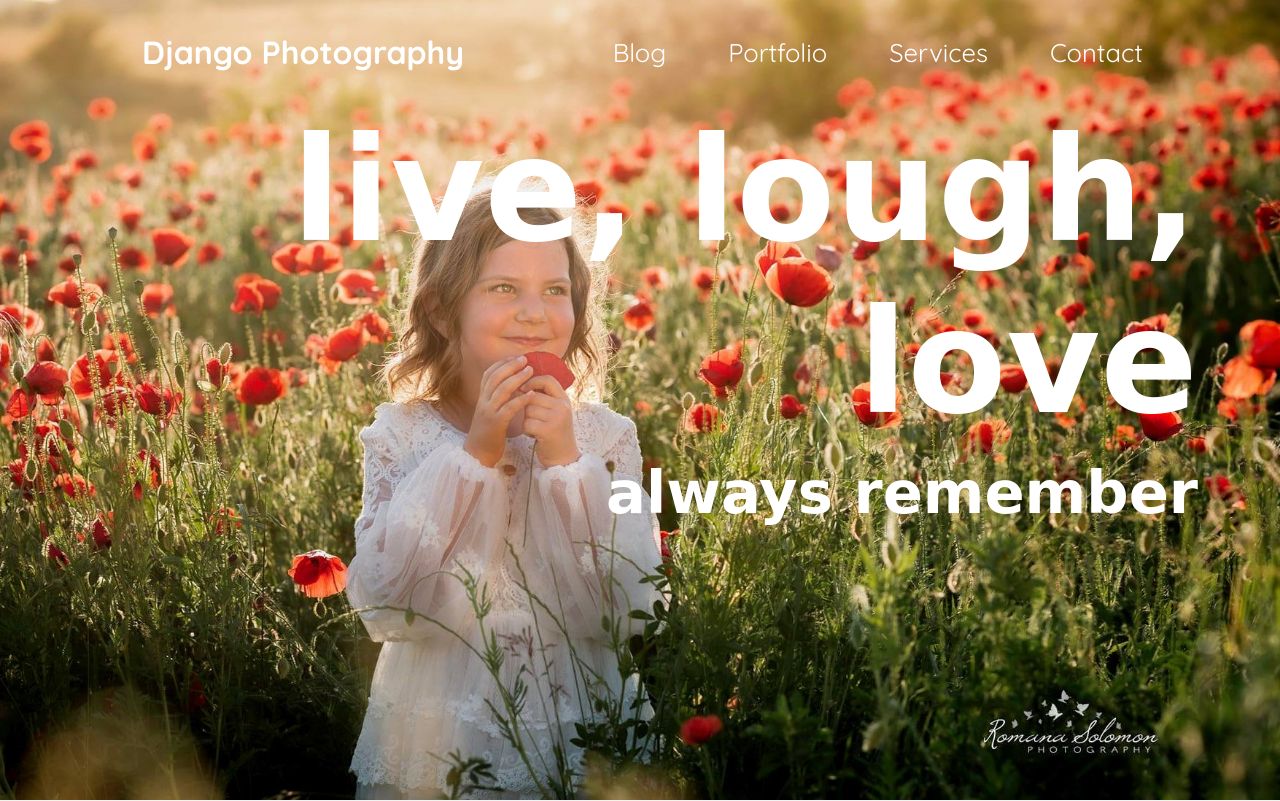
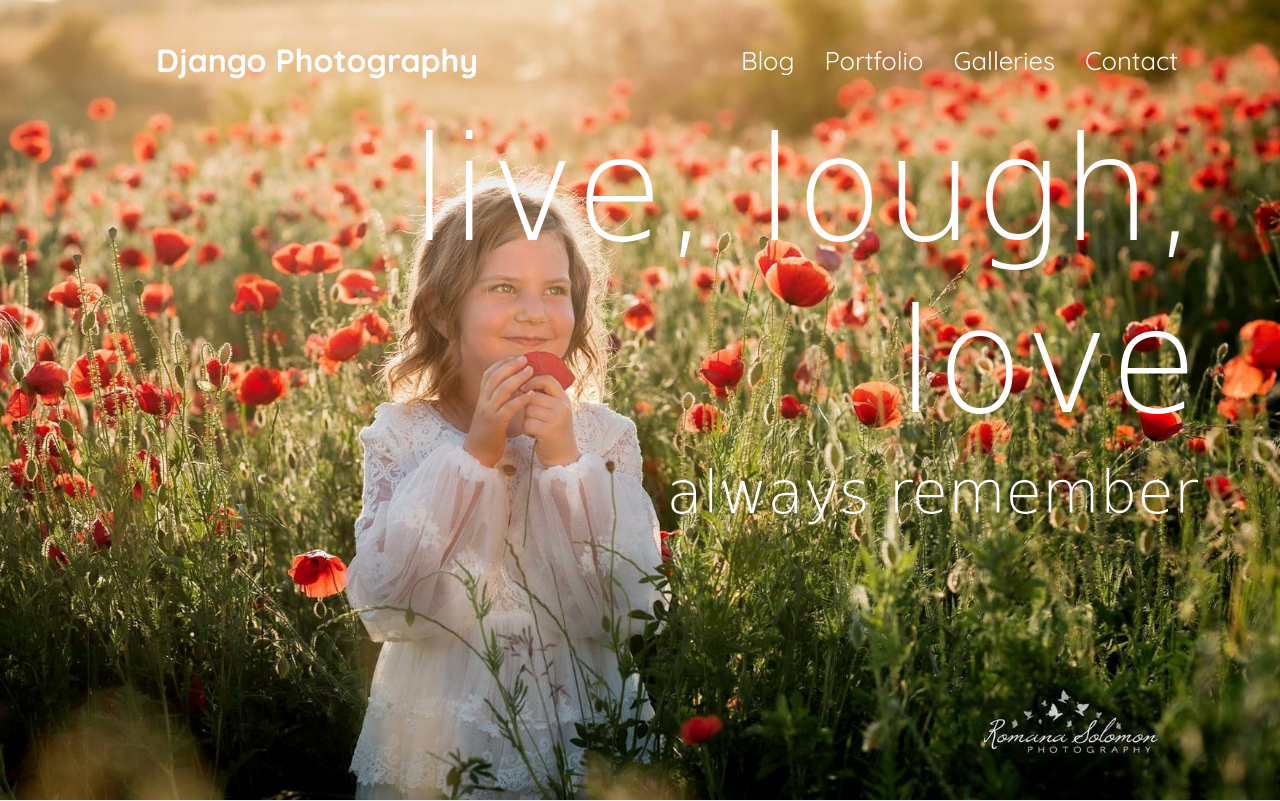
Before and after one commit to solomoniosif/dango-photography, a Django app: page / in a window 1280 px wide. Shown: the top 801 px of the page. Run offline with Django 3.2, Linux system fonts and the light colour scheme; parts of the project's set-up code (start-up, migrations or seed data) failed here and were passed over; some libraries are stand-ins or nearby versions; some web fonts are replaced.

Commit message:
modified the navbar and added a few more templates

```diff
--- a/photos/urls.py
+++ b/photos/urls.py
@@ -4,5 +4,6 @@ from . import views
 urlpatterns = [
 	path('', views.home, name='homepage'),
 	path('photos/', views.PhotoListView.as_view(), name='photo_list'),
-	path('add-photos/', views.PhotoCreateView.as_view(), name='add_photos'),
+	path('photos/add/', views.PhotoCreateView.as_view(), name='add_photos'),
+	path('photos/add-photo/', views.upload_photo, name='add_photo'),
 ]
--- a/photos/views.py
+++ b/photos/views.py
@@ -2,12 +2,18 @@ from django.shortcuts import render, redirect
 from django.urls import reverse_lazy
 from django.views.generic import ListView, TemplateView
 
-from .forms import PhotoFormSet
+from .forms import PhotoForm, PhotoFormSet
 from .models import Photo
 
 
 def home(request):
 	return render(request, 'photos/index.html')
+
+
+class PhotoListView(ListView):
+	model = Photo
+	template_name = 'photos/photo_list.html'
+	context_object_name = 'photos'
 
 
 class PhotoCreateView(TemplateView):
@@ -25,7 +31,13 @@ class PhotoCreateView(TemplateView):
 		return self.render_to_response({'photo_formset': formset})
 
 
-class PhotoListView(ListView):
-	model = Photo
-	template_name = 'photos/photo_list.html'
-	context_object_name = 'photos'
+def upload_photo(request):
+	context = dict(backend_form=PhotoForm())
+
+	if request.method == 'POST':
+		form = PhotoForm(request.POST, request.FILES)
+		context['posted'] = form.instance
+		if form.is_valid():
+			form.save()
+
+	return render(request, 'photos/add_photo.html', context)
--- a/static/css/styles.css
+++ b/static/css/styles.css
@@ -6,8 +6,9 @@ body {
     padding: 0;
     box-sizing: border-box;
     font-family: "Quicksand", sans-serif;
+    /*font-size: 62.5%;*/
+    /*font-size: 10px;*/
 }
-
 
 /* Navbar section */
 
@@ -23,22 +24,22 @@ body {
     float: left;
     width: auto;
     height: auto;
-    padding-left: 3rem;
+    padding-left: 4rem;
 }
 
 .nav div.logo a {
     text-decoration: none;
-    color: #ffffff;
+    color: #fff;
     font-size: 2rem;
     font-weight: bold;
-    padding: 5px 12px;
+    padding: 5px 10px;
 }
 
 .nav div.logo a:hover {
-    font-weight: bold;
-    background: rgba(62, 62, 62, 0.26);
+    padding: 5px 10px;
     border-radius: 12px;
-    padding: 5px 12px;
+    color: #000;
+    background: radial-gradient(circle, rgba(255,255,255,0.4) 0%, rgba(255,255,255,0.17) 100%);
 }
 
 .nav div.main_list {
@@ -59,31 +60,34 @@ body {
     width: auto;
     height: 65px;
     padding: 0;
-    padding-right: 3rem;
+    padding-right: 10px;
 }
 
 .nav div.main_list ul li a {
     text-decoration: none;
-    color: #ffffff;
+    color: #fff;
     line-height: 65px;
     font-size: 1.6rem;
-    padding: 5px 7px;
+    padding: 5px 10px;
 }
 
 .nav div.main_list ul li a:hover {
-    background: rgba(62, 62, 62, 0.26);
-    border-radius: 12px;
-    padding: 5px 7px;
+    padding: 5px 10px;
+    border-radius: 10px;
+    color: #000;
+    background: radial-gradient(circle, rgba(255,255,255,0.7) 0%, rgba(255,255,255,0.3) 100%);
 }
 
+
+/* Home section */
 
 .navTrigger {
     display: none;
 }
 
 .nav {
-    padding-top: 20px;
-    padding-bottom: 20px;
+    padding-top: 28px;
+    padding-bottom: 28px;
     -webkit-transition: all 0.4s ease;
     transition: all 0.4s ease;
 }
@@ -120,24 +124,25 @@ body {
     .nav div.main_list ul {
         flex-direction: column;
         width: 100%;
-        height: 100vh;
+        height: 19rem; /*70vh;*/
         right: 0;
         left: 0;
         bottom: 0;
-        background-color: #ffffff;
-        /*same background color of navbar*/
+        background: linear-gradient(0deg, rgba(0, 0, 0, 0.78) 1%, rgba(0, 0, 0, 0.85) 50%, rgba(0, 0, 0, 0.78) 100%);
         background-position: center top;
+        border-radius: 12px;
     }
 
     .nav div.main_list ul li {
         width: 100%;
         text-align: right;
+        padding-top: 20px;
     }
 
     .nav div.main_list ul li a {
         text-align: center;
         width: 100%;
-        font-size: 3rem;
+        font-size: 1.8rem;
         padding: 20px;
     }
 
@@ -340,7 +345,7 @@ body {
 
 .affix {
     padding: 0;
-    background-color: rgba(0, 0, 0, 0.44);
+    background: linear-gradient(0deg, rgba(0, 0, 0, 0) 0%, rgba(0, 0, 0, 0.30) 50%, rgba(0, 0, 0, 0.64) 100%);
 }
 
 
--- a/static/js/main.js
+++ b/static/js/main.js
@@ -3,5 +3,4 @@ $('.navTrigger').click(function () {
     console.log("Clicked menu");
     $("#mainListDiv").toggleClass("show_list");
     $("#mainListDiv").fadeIn();
-
 });
--- a/templates/base.html
+++ b/templates/base.html
@@ -4,29 +4,34 @@
 <html lang="en">
 <head>
     <meta charset="UTF-8">
+    <meta name="viewport" content="width=device-width, initial-scale=1, shrink-to-fit=no">
     <title>
         {% block title %}Untitled{% endblock %}
     </title>
 
+    <!-- Bootstrap -->
     <link href="https://cdn.jsdelivr.net/npm/bootstrap@5.0.2/dist/css/bootstrap.min.css" rel="stylesheet"
           integrity="sha384-EVSTQN3/azprG1Anm3QDgpJLIm9Nao0Yz1ztcQTwFspd3yD65VohhpuuCOmLASjC" crossorigin="anonymous">
+
+    <!-- Google Fonts -->
     <link rel="preconnect" href="https://fonts.googleapis.com">
     <link rel="preconnect" href="https://fonts.gstatic.com" crossorigin>
     <link rel="preconnect" href="https://fonts.googleapis.com">
     <link rel="preconnect" href="https://fonts.gstatic.com" crossorigin>
-
     <link href="https://fonts.googleapis.com/css2?family=Aladin&family=Cabin+Sketch:wght@700&family=Chango&family=Cinzel+Decorative:wght@700&family=Londrina+Outline&family=Offside&family=Piedra&family=Saira+Stencil+One&family=Spirax&family=Zilla+Slab+Highlight:wght@700&display=swap"
           rel="stylesheet">
+
     <!-- Font Awesome -->
     <link href="https://cdnjs.cloudflare.com/ajax/libs/font-awesome/5.15.1/css/all.min.css" rel="stylesheet"/>
-    <!-- MDB -->
-    <link
-            href="https://cdnjs.cloudflare.com/ajax/libs/mdb-ui-kit/3.6.0/mdb.min.css"
-            rel="stylesheet"
-    />
+
+    <!-- Owl Carousel -->
+    <link rel="stylesheet" href="{% static 'css/owl.carousel.min.css' %}">
+
+    <!-- Custom styles-->
     <link rel="stylesheet" href="{% static 'css/styles.css' %}">
 
 </head>
+
 <body>
 
 {% include 'includes/navbar.html' %}
@@ -41,19 +46,15 @@
 
 {% include 'includes/footer.html' %}
 
-<script src="https://code.jquery.com/jquery-3.2.1.slim.min.js"
-        integrity="sha384-KJ3o2DKtIkvYIK3UENzmM7KCkRr/rE9/Qpg6aAZGJwFDMVNA/GpGFF93hXpG5KkN"
-        crossorigin="anonymous"></script>
+<script src="https://ajax.googleapis.com/ajax/libs/jquery/3.1.1/jquery.min.js"></script>
 <script src="https://cdn.jsdelivr.net/npm/bootstrap@5.0.2/dist/js/bootstrap.bundle.min.js"
         integrity="sha384-MrcW6ZMFYlzcLA8Nl+NtUVF0sA7MsXsP1UyJoMp4YLEuNSfAP+JcXn/tWtIaxVXM"
         crossorigin="anonymous"></script>
-
-{#Javascript Block#}
 <script src="{% static 'js/main.js' %}"></script>
 
 <!-- Function used to shrink nav bar removing paddings and adding black background -->
 <script>
-    $(window).scroll(function () {
+    $(window).scroll(function() {
         if ($(document).scrollTop() > 50) {
             $('.nav').addClass('affix');
             console.log("OK");
@@ -63,6 +64,7 @@
     });
 </script>
 
+{#Javascript Block#}
 {% block javascript %}{% endblock %}
 
 </body>
--- a/templates/includes/navbar.html
+++ b/templates/includes/navbar.html
@@ -1,5 +1,3 @@
-{% load static %}
-
 <nav class="nav">
     <div class="container">
         <div class="logo">
@@ -9,7 +7,7 @@
             <ul class="navlinks">
                 <li><a href="#">Blog</a></li>
                 <li><a href="#">Portfolio</a></li>
-                <li><a href="#">Services</a></li>
+                <li><a href="#">Galleries</a></li>
                 <li><a href="#">Contact</a></li>
             </ul>
         </div>
--- a/templates/photos/add_photos.html
+++ b/templates/photos/add_photos.html
@@ -1,5 +1,6 @@
 {% extends 'base.html' %}
 
+{% load cloudinary %}
 {% load crispy_forms_tags %}
 
 {% block title %}
@@ -51,6 +52,5 @@
             }
         </script>
 
-
     </div>
 {% endblock %}
--- a/templates/photos/index.html
+++ b/templates/photos/index.html
@@ -6,4 +6,6 @@
 
 {% block content %}
     {% include 'includes/header.html' %}
+
+
 {% endblock %}
--- a/templates/photos/photo_list.html
+++ b/templates/photos/photo_list.html
@@ -10,8 +10,8 @@
         <a href="{% url 'add_photos' %}">Add Photos</a>
 
         {% for photo in photos %}
-            <h3>{{ photo.title }}</h3>
-            <img src="{{ photo.image.url }}" alt="" style="width: 100%;">
+{#            <h3>{{ photo.title }}</h3>#}
+            <img src="{{ photo.image.url }}" alt="" style="width: 100%; padding: 7px;">
 
         {% endfor %}
 
```
Also changed, not shown: photos/forms.py (+8 -1 lines), templates/photos/add_photo.html (added, +14 -0 lines), db.sqlite3, 1 other file.
